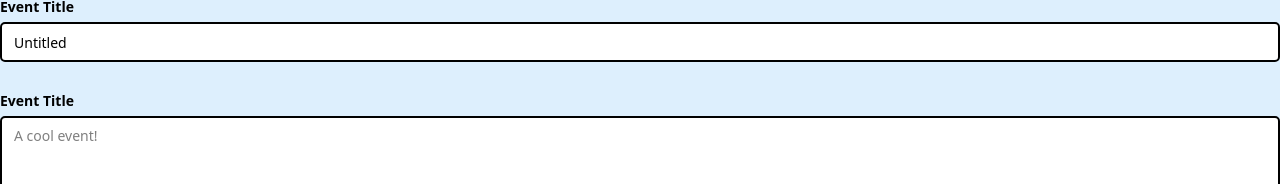
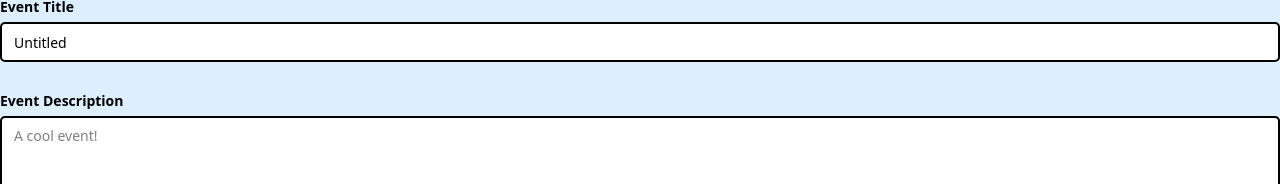
Before and after one commit to SidmoGoesBrrr/weschedule, a Next.js app: page /eventcreator in a window 1280 px wide. Shown: the top 184 px of the page. Built offline with nearby package versions, Linux system fonts and the light colour scheme.

Commit message:
fixed description field label

```diff
--- a/components/eventcreatorform.tsx
+++ b/components/eventcreatorform.tsx
@@ -92,7 +92,7 @@ export function EventCreatorForm() {
                     name="description"
                     render={({ field }) => (
                         <FormItem>
-                            <FormLabel>Event Title</FormLabel>
+                            <FormLabel>Event Description</FormLabel>
                             <FormControl>
                                 <Textarea placeholder="A cool event!" {...field} />
                             </FormControl>
```
